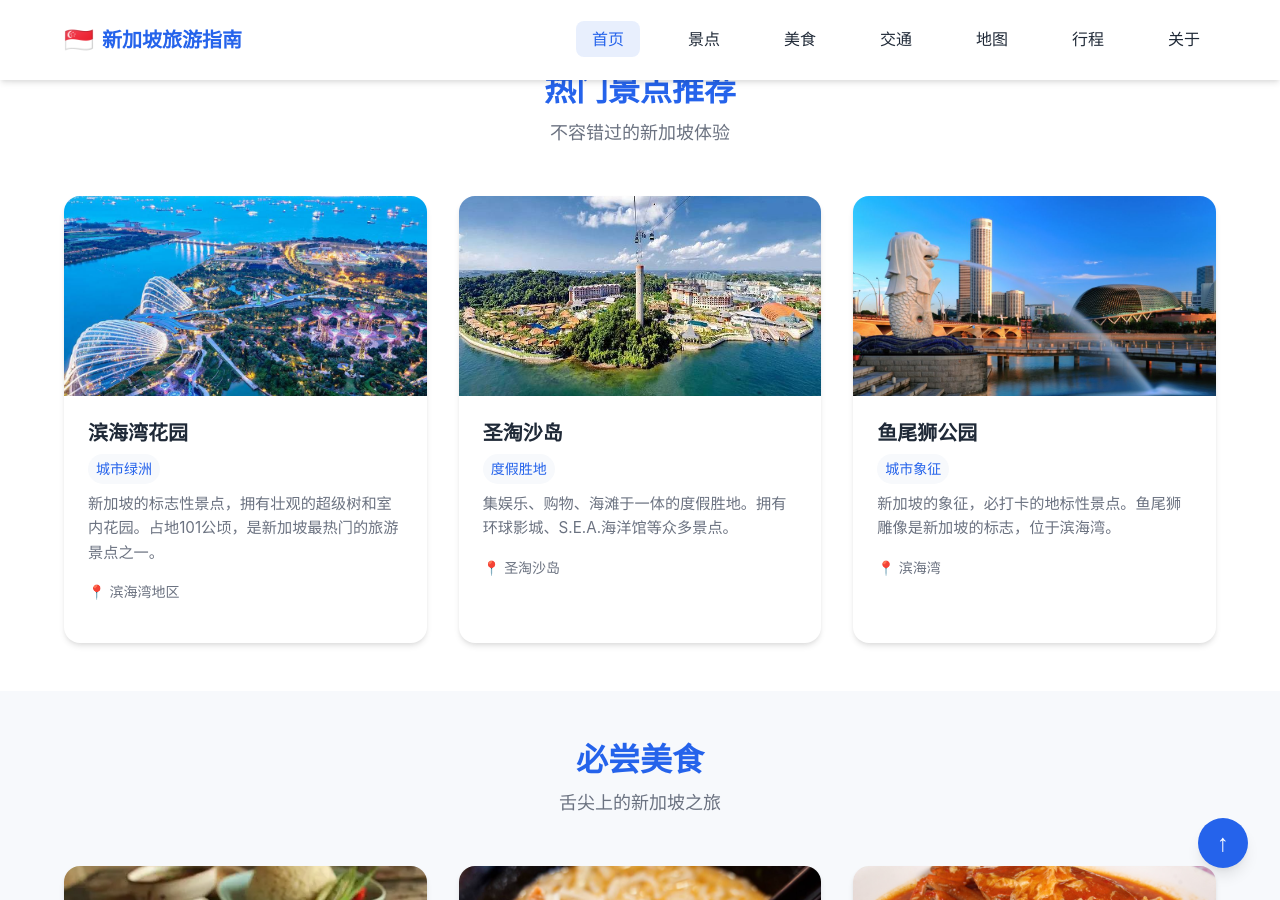
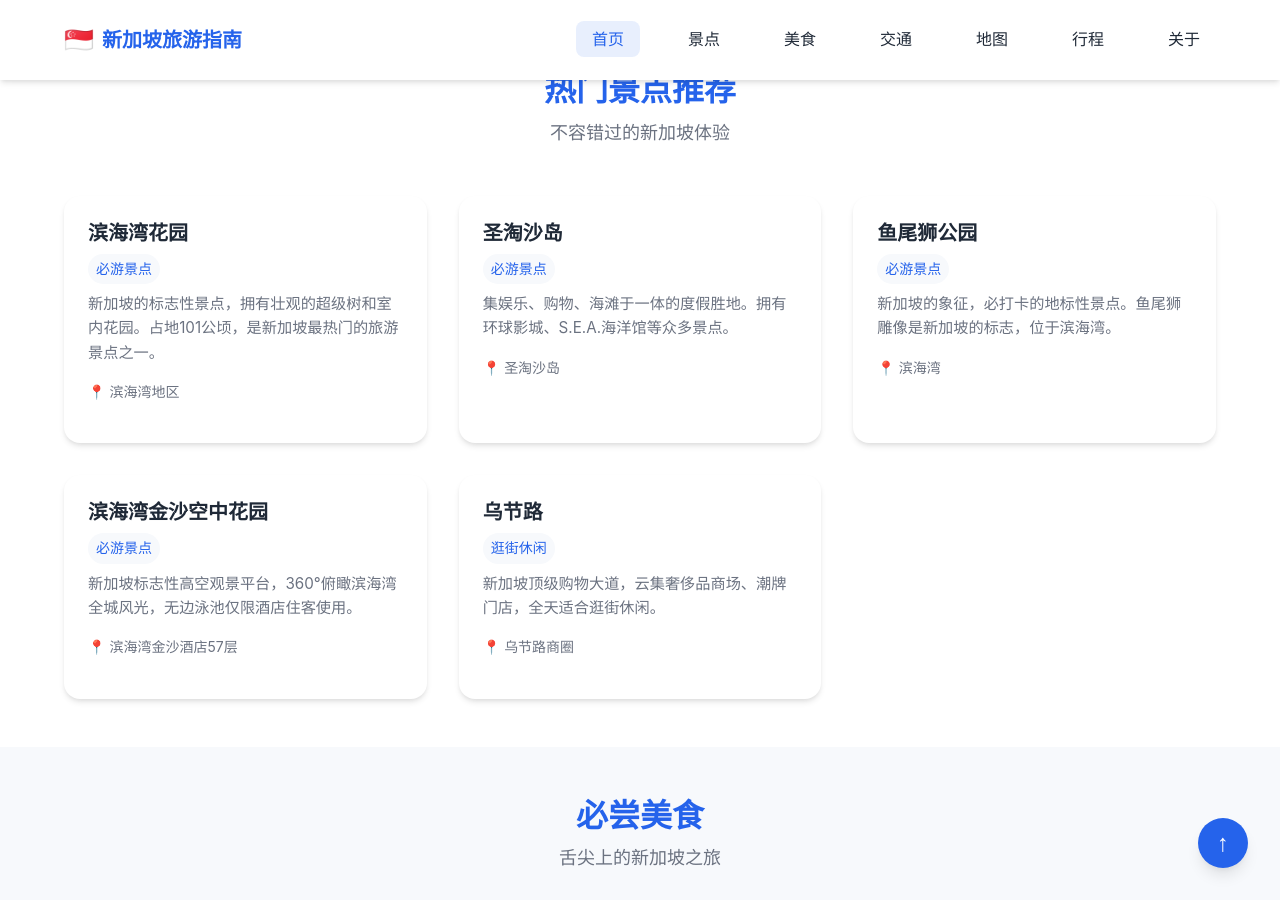
Before and after one commit to cannot0/singapore-travel-guide, a Jekyll site: the page built from index.md, in a window 1280 px wide and 900 px high, scrolled down 1013 px. Built offline with Jekyll 4.4.1, drawn with Linux system fonts in a browser that asks for light colours.

Commit message:
feat:整合所有景点数据，新增8个要求景点，字段规范完整

```diff
--- a/_data/attractions.yml
+++ b/_data/attractions.yml
@@ -1,12 +1,11 @@
 # Singapore Attractions Data
-
+# 原有基础景点 + 需求新增8个完整景点，分类匹配页面四大板块
 - name: 滨海湾花园
-  category: 城市绿洲
+  category: 必游景点
   rating: 5
   description: 新加坡的标志性景点，拥有壮观的超级树和室内花园。占地101公顷，是新加坡最热门的旅游景点之一。
   location: 滨海湾地区
   image: /assets/images/attractions/gardens-by-the-bay.jpg
-  card_image: /assets/images/attractions/滨海湾花园.jpg
   url: /attractions/gardens-by-the-bay/
   featured: true
   hours: 每天 05:00-02:00
@@ -17,12 +16,11 @@
     - 温室建议提前在线购票
 
 - name: 圣淘沙岛
-  category: 度假胜地
+  category: 必游景点
   rating: 4
   description: 集娱乐、购物、海滩于一体的度假胜地。拥有环球影城、S.E.A.海洋馆等众多景点。
   location: 圣淘沙岛
   image: /assets/images/attractions/sentosa.jpg
-  card_image: /assets/images/attractions/圣淘沙岛.jpg
   url: /attractions/sentosa/
   featured: true
   hours: 全天开放（各景点营业时间不同）
@@ -33,12 +31,11 @@
     - 海滩区域免费进入
 
 - name: 鱼尾狮公园
-  category: 城市象征
+  category: 必游景点
   rating: 5
   description: 新加坡的象征，必打卡的地标性景点。鱼尾狮雕像是新加坡的标志，位于滨海湾。
   location: 滨海湾
   image: /assets/images/attractions/merlion-park.jpg
-  card_image: /assets/images/attractions/鱼尾狮公园.jpg
   url: /attractions/merlion-park/
   featured: true
   hours: 全天开放
@@ -48,8 +45,23 @@
     - 可以拍摄鱼尾狮喷水的经典照片
     - 附近有多个拍照点
 
+# 新增：滨海湾金沙空中花园
+- name: 滨海湾金沙空中花园
+  category: 必游景点
+  rating: 5
+  description: 新加坡标志性高空观景平台，360°俯瞰滨海湾全城风光，无边泳池仅限酒店住客使用。
+  location: 滨海湾金沙酒店57层
+  image: /assets/images/attractions/mbs.jpg
+  url: /attractions/mbs/
+  featured: true
+  hours: 09:30 - 22:00
+  price: 成人26新币，儿童19新币
+  tips:
+    - 傍晚入园可一次性观赏日间景色与城市夜景
+    - 周末游客密集，推荐工作日前往
+
 - name: 小印度
-  category: 文化
+  category: 文化体验
   rating: 4
   description: 感受印度文化的魅力，这里有色彩斑斓的建筑、香料市场和传统服饰。
   location: 小印度区
@@ -64,7 +76,7 @@
     - 建议下午前往，光线适合拍照
 
 - name: 牛车水
-  category: 文化
+  category: 文化体验
   rating: 4
   description: 新加坡的唐人街，保留了浓厚的中华文化传统，有古老的寺庙和传统店铺。
   location: 牛车水区
@@ -78,8 +90,68 @@
     - 可以购买手信和纪念品
     - 有很多地道的中式美食
 
+- name: 甘榜格南
+  category: 文化体验
+  rating: 4
+  description: 马来文化区，这里有美丽的苏丹回教堂和特色商店。
+  location: 甘榜格南区
+  image: /assets/images/attractions/kampong-glam.jpg
+  url: /attractions/kampong-glam/
+  featured: false
+  hours: 全天开放（店铺营业时间不同）
+  price: 免费
+  tips:
+    - 苏丹回教堂是必看景点
+    - 哈芝巷有很多特色小店
+    - 有很多马来美食
+
+# 新增：国家美术馆
+- name: 国家美术馆
+  category: 文化体验
+  rating: 4
+  description: 由旧法院改建，收藏大量东南亚本土艺术画作与雕塑，感受南洋美术文化。
+  location: 市中心政府大厦
+  image: /assets/images/attractions/art-gallery.jpg
+  url: /attractions/art-gallery/
+  featured: false
+  hours: 10:00 - 19:00
+  price: 成人20新币
+  tips:
+    - 周五傍晚入场票价优惠
+    - 馆内禁止闪光灯拍照
+
+# 新增：福康宁公园
+- name: 福康宁公园
+  category: 文化体验
+  rating: 4
+  description: 复古树洞网红打卡点，殖民历史遗迹，城市小型休闲公园，拍照出片。
+  location: 福康宁山区域
+  image: /assets/images/attractions/fort-canning.jpg
+  url: /attractions/fort-canning/
+  featured: false
+  hours: 全天开放
+  price: 免费
+  tips:
+    - 树洞打卡点工作日人更少
+    - 园内有小型历史展览馆
+
+# 新增：哈芝巷
+- name: 哈芝巷
+  category: 文化体验
+  rating: 4
+  description: 彩色涂鸦文艺小巷，独立设计师小店、网红咖啡馆，年轻群体打卡首选。
+  location: 甘榜格南旁哈芝巷
+  image: /assets/images/attractions/haji-lane.jpg
+  url: /attractions/haji-lane/
+  featured: false
+  hours: 11:00 - 19:00
+  price: 免费
+  tips:
+    - 白天光线充足适合拍涂鸦墙
+    - 小巷店铺多为原创手作
+
 - name: 新加坡植物园
-  category: 自然
+  category: 自然风光
   rating: 5
   description: 联合国教科文组织世界遗产，拥有超过1万种植物，是城市中的绿洲。
   location: 乌节路附近
@@ -94,7 +166,7 @@
     - 建议预留2-3小时
 
 - name: 新加坡动物园
-  category: 自然
+  category: 自然风光
   rating: 4
   description: 世界顶级的开放式动物园，拥有超过300种动物，体验与自然的亲密接触。
   location: 万里区
@@ -108,23 +180,8 @@
     - 可以预订早餐与猩猩共餐
     - 夜间动物园也值得一游
 
-- name: 甘榜格南
-  category: 文化
-  rating: 4
-  description: 马来文化区，这里有美丽的苏丹回教堂和特色商店。
-  location: 甘榜格南区
-  image: /assets/images/attractions/kampong-glam.jpg
-  url: /attractions/kampong-glam/
-  featured: false
-  hours: 全天开放（店铺营业时间不同）
-  price: 免费
-  tips:
-    - 苏丹回教堂是必看景点
-    - 哈芝巷有很多特色小店
-    - 有很多马来美食
-
 - name: 裕廊飞禽公园
-  category: 自然
+  category: 自然风光
   rating: 4
   description: 亚洲最大的飞禽公园，拥有超过5000只鸟类，是鸟类爱好者的天堂。
   location: 裕廊区
@@ -138,13 +195,43 @@
     - 有多个表演时间表
     - 可以预订鸟类早餐体验
 
+# 新增：河川生态园
+- name: 河川生态园
+  category: 自然风光
+  rating: 4
+  description: 东南亚淡水动物园区，亚马逊主题游船，近距离观赏各类淡水野生动物。
+  location: 北部万里自然园区
+  image: /assets/images/attractions/river-wonders.jpg
+  url: /attractions/river-wonders/
+  featured: false
+  hours: 10:00 - 19:00
+  price: 成人38新币
+  tips:
+    - 亚马逊游船项目必体验
+    - 园区内有大熊猫展区
+
+# 新增：夜间动物园
+- name: 夜间动物园
+  category: 自然风光
+  rating: 4
+  description: 全球首座夜间开放动物园，夜游模式近距离观察各类夜行野生动物。
+  location: 北部万礼自然保护区
+  image: /assets/images/attractions/night-safari.jpg
+  url: /attractions/night-safari/
+  featured: false
+  hours: 18:30 - 24:00
+  price: 成人48新币
+  tips:
+    - 禁止使用闪光灯惊扰动物
+    - 推荐乘坐电车游览主线
+
 - name: 克拉码头
-  category: 娱乐
+  category: 逛街休闲
   rating: 4
-  description: 新加坡著名的夜生活区，有众多酒吧和餐厅，是晚上休闲的好去处。
+  description: 新加坡河沿岸休闲街区，酒吧、餐厅云集，夜晚灯光氛围感强，适合游船散步。
   location: 河畔区
   image: /assets/images/attractions/clark-quay.jpg
-  url: /attractions/clark-quay/
+  url: /attractions/clarke-quay/
   featured: false
   hours: 全天开放（店铺营业时间不同）
   price: 免费
@@ -152,3 +239,18 @@
     - 晚上氛围更好
     - 有很多河畔餐厅
     - 可以乘坐新加坡河游船
+
+# 新增：乌节路
+- name: 乌节路
+  category: 逛街休闲
+  rating: 5
+  description: 新加坡顶级购物大道，云集奢侈品商场、潮牌门店，全天适合逛街休闲。
+  location: 乌节路商圈
+  image: /assets/images/attractions/orchard-road.jpg
+  url: /attractions/orchard-road/
+  featured: true
+  hours: 10:00 - 22:00
+  price: 免费逛街
+  tips:
+    - 年终折扣季购物性价比高
+    - 沿路餐饮选择丰富
```
